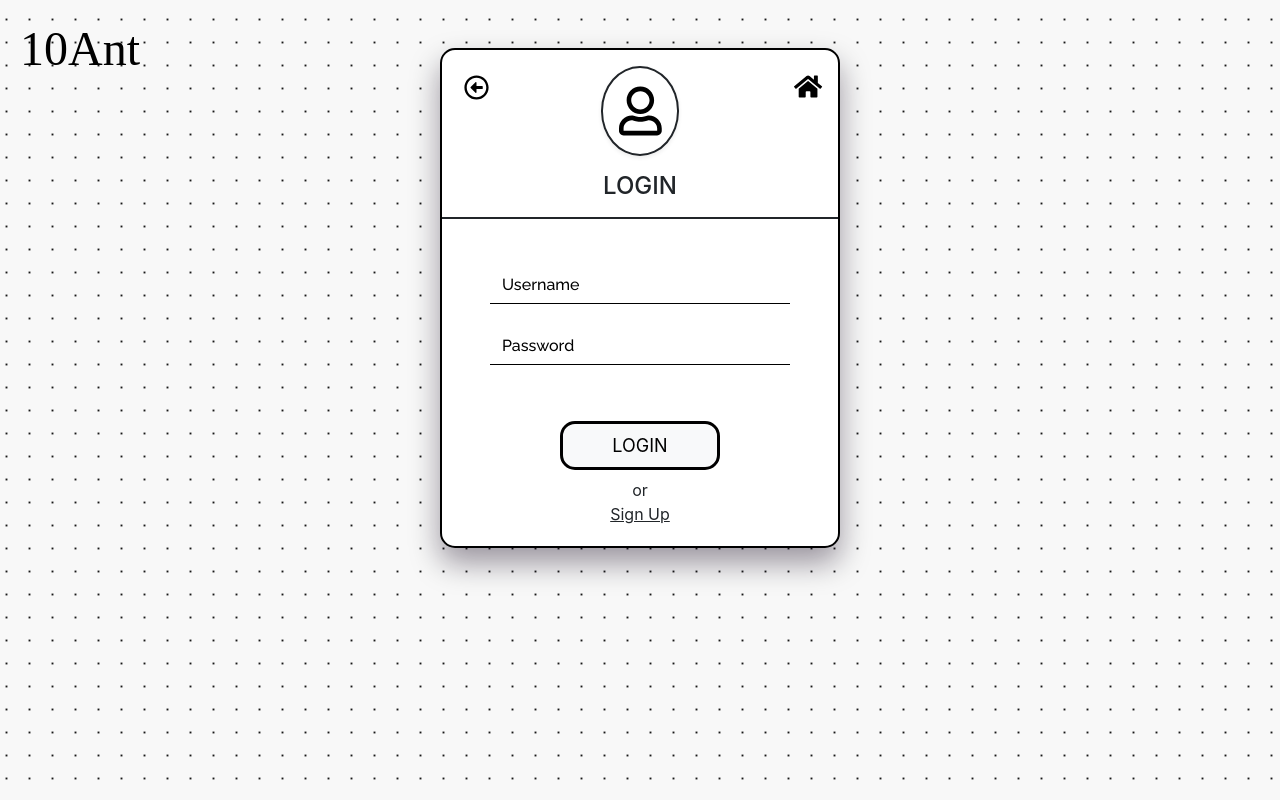
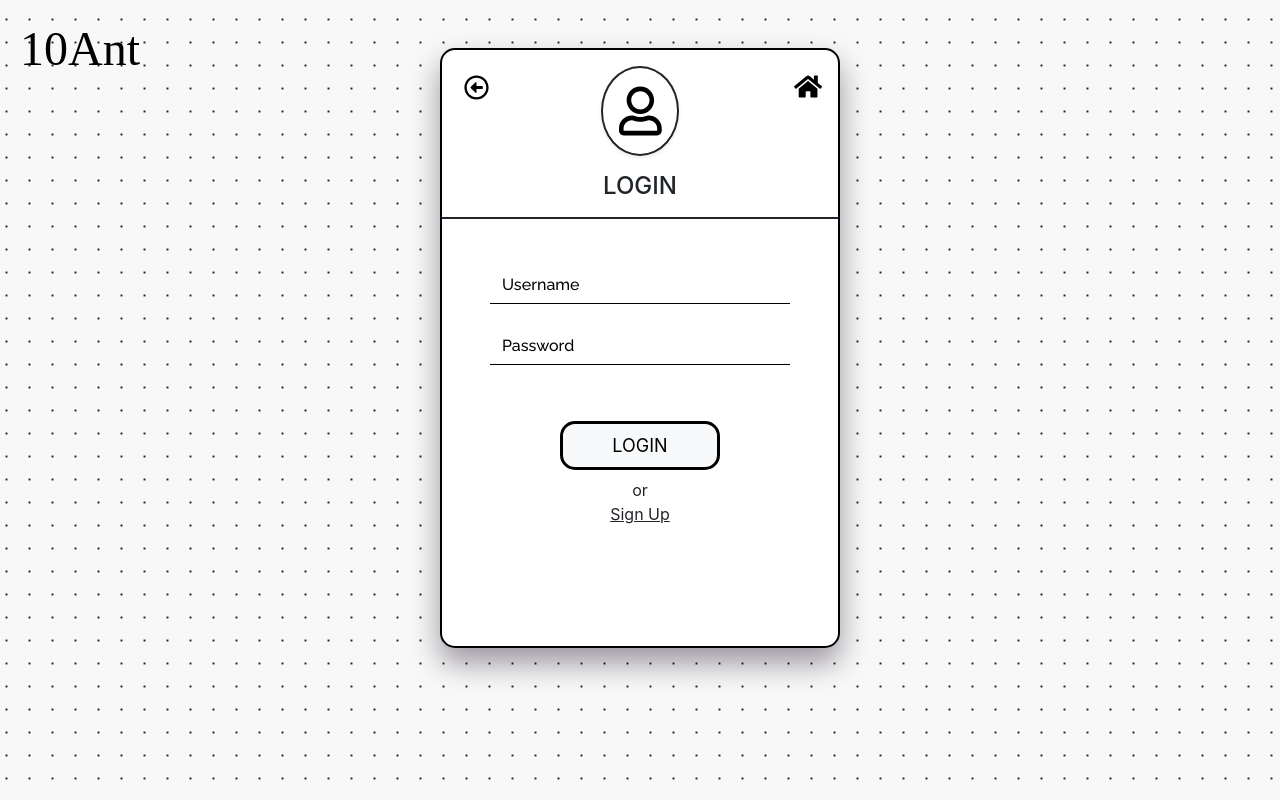
Before and after one commit to Berabjesus/10ant---House-rental-app-frontend, a React (Create React App) app: page /login in a window 1280 px wide. Built offline with nearby package versions, Linux system fonts and the light colour scheme; a web font is replaced by a local one.

Commit message:
add error and notification handler in login useEffect

```diff
--- a/src/components/authentication/common.js
+++ b/src/components/authentication/common.js
@@ -6,7 +6,7 @@ import Navigation from './nav'
 import styles from './common.module.css'
 import {FloatingLogo} from '../../components/common/logo'
 
-const Common = ({clickhandler, setters, onError}) => {
+const Common = ({clickhandler, setters, onError, errorMessage}) => {
 
   let formForSignUp;
   let appendForSignUp;
@@ -57,7 +57,7 @@ const Common = ({clickhandler, setters, onError}) => {
               <input className="form-control borderless_inputs" type="password" placeholder="Password" onChange={(e) => setPassword(e.target.value)}/>
             </div>)
             }
-
+            {errorMessage}
             <div className="align-self-center d-flex flex-column align-items-center">
               <button className= "btn btn-light px-3 py-2 my-2 landing_btns glow_button" type="button" onClick = {clickhandler}>{ pathName.split('/')[0]}</button>
               <p>or</p>
--- a/src/components/authentication/common.module.css
+++ b/src/components/authentication/common.module.css
@@ -4,7 +4,7 @@
 }
 
 .form_box {
-  height: 500px;
+  min-height: 500px;
   width: 400px;
   background: white;
   border: 2px solid black;
@@ -14,11 +14,11 @@
 
 .signup_form_box {
   width: 550px;
-  height: 750px;
+  min-height: 750px;
 }
 
 .default_form_box {
-  height: 500px;
+  height: 600px;
   width: 400px;
 }
 
@@ -63,6 +63,6 @@
   }
 
   .signup_form_box {
-    height: 800px;
+    min-height: 800px;
   }
 }
--- a/src/containers/authentication/login.js
+++ b/src/containers/authentication/login.js
@@ -19,11 +19,19 @@ const Login = () => {
 
   const [animateOnError, setAnimateOnError] = useState('');
   const [attempt, setAttempt] = useState(0)
+  const [errorMessage, setErrorMessage] = useState('');
 
   const dispatch = useDispatch();
+
   useEffect(() => {
     if (requestStatus.error && attempt > 0) {
-      setAnimateOnError(styles.shake);
+        setErrorMessage(
+          <div className= "border border-danger rounded-3 mx-auto mb-5 px-4 py-2 shadow-sm">
+            <h6 className="text-danger">{requestStatus.error}</h6>
+          </div>)
+        setAnimateOnError(styles.shake);
+    } else {
+      setErrorMessage("")
     }
   }, [requestStatus.error, attempt]);
 
@@ -36,6 +44,8 @@ const Login = () => {
     dispatch(login(credentials));
   }
 
+
+
   if (requestStatus.loading){
     return (
         <LoadingIcon />
@@ -47,7 +57,9 @@ const Login = () => {
     )
   }
   return (
-    <Common clickhandler = {handleClick} setters= {setters} onError = {animateOnError}/>
+    <>
+      <Common clickhandler = {handleClick} setters= {setters} onError = {animateOnError} errorMessage = {errorMessage}/>
+    </>
   )
 }
 
```
